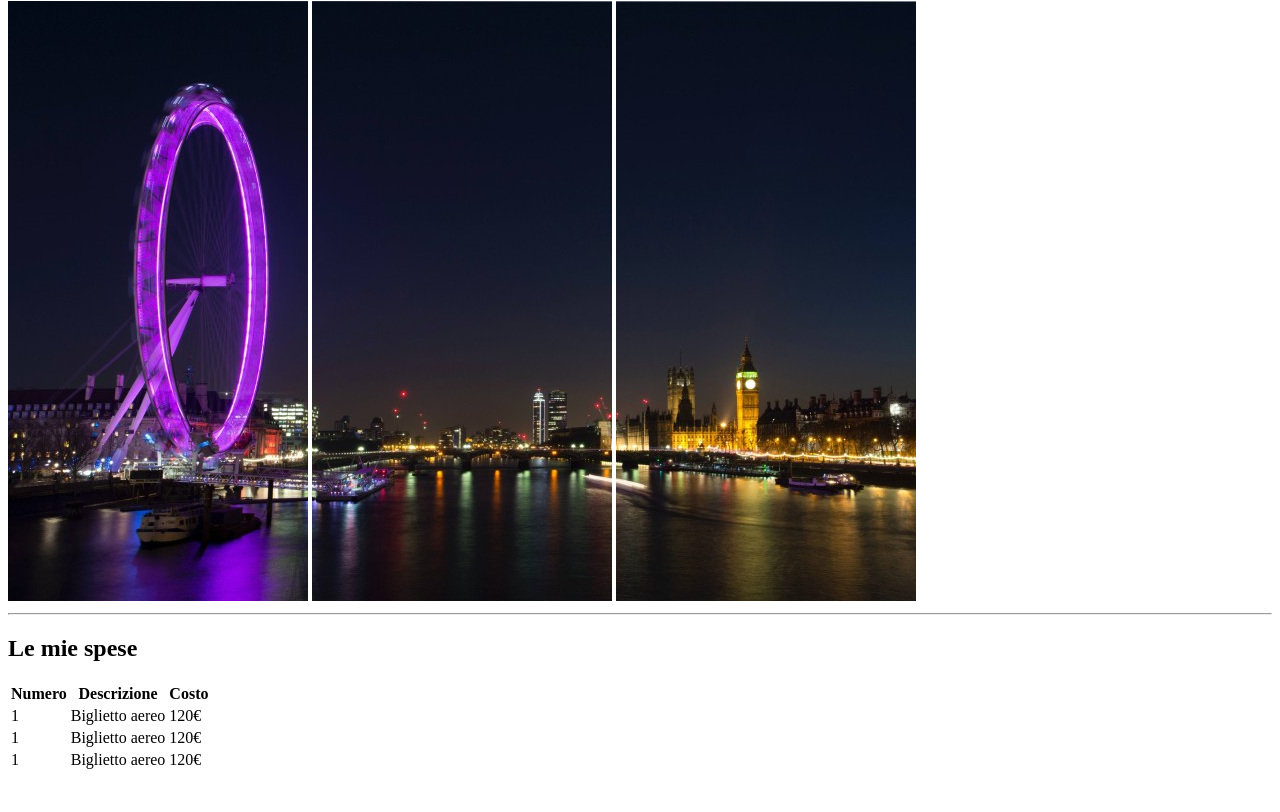
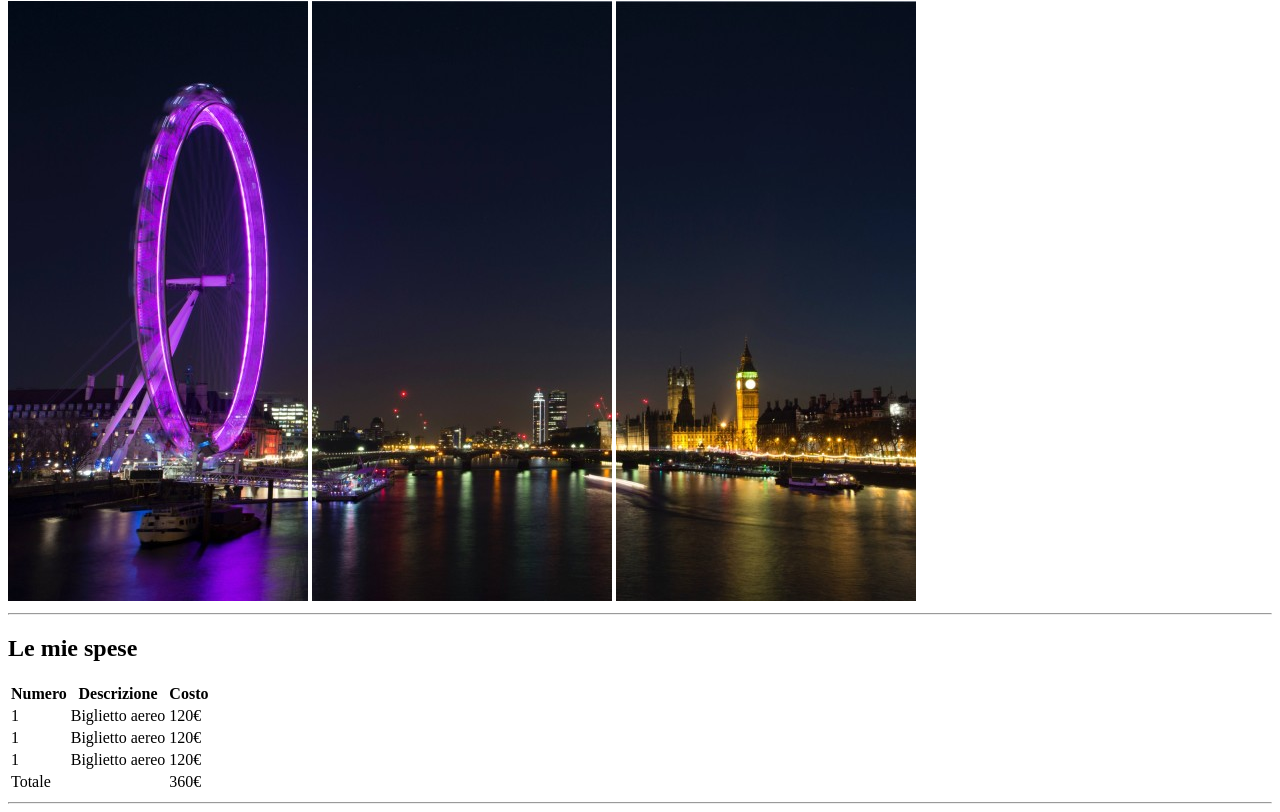
Before and after one commit to Alberto-Biga/html-london-trip, a plain HTML site: page index.html in a window 1280 px wide. Shown: the part 79-891 px from the top of the page. Before the commit the page ends 859 px from the top, so only its background shows below. Drawn offline with Linux system fonts and the light colour scheme.

Commit message:
tabella "Le mie spese completata"

```diff
--- a/index.html
+++ b/index.html
@@ -42,7 +42,16 @@
                     <td>120&euro;</td>
                 </tr>
             </tbody>
-        </table>
+            <tfoot> <!--footer tabella-->
+                <tr>
+                    <td>Totale</td>
+                    <td></td>
+                    <td>360&euro;</td>
+                </tr>
+            </tfoot>
+        </table> <!--chiusura 1 tabella-->
+        <hr>
+
     </main>
 </body>
 </html>
```
